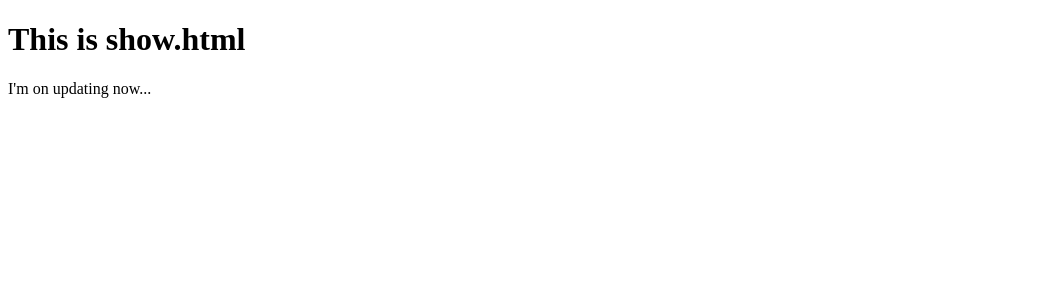
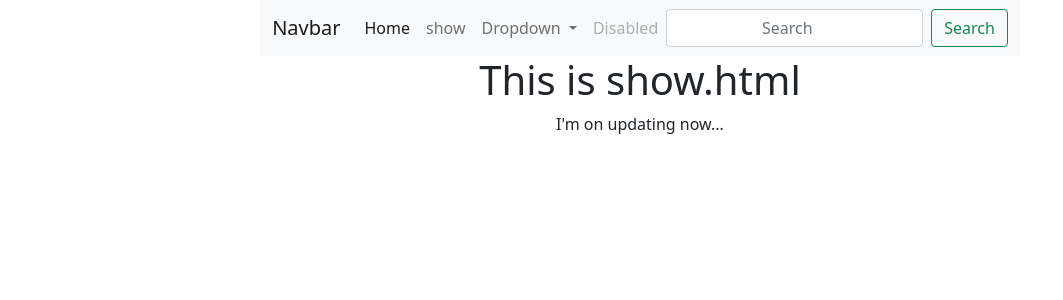
Before and after one commit to SJ-stk/sns-project, a Django app: page /show/ in a window 1280 px wide. Shown: the top 300 px of the page, without its empty margins (0-1063 px from the left). Run offline with Django 3.2, Linux system fonts and the light colour scheme.

Commit message:
update favsong

```diff
--- a/sns_project/main/templates/main/show.html
+++ b/sns_project/main/templates/main/show.html
@@ -1,4 +1,5 @@
 <!DOCTYPE html>
+{% extends 'base.html' %}
 {% load static %}
 <html lang="en">
 <head>
@@ -8,7 +9,9 @@
     <title>On show.html</title>
 </head>
 <body>
+    {% block content %}
     <h1>This is show.html</h1>
     <p>I'm on updating now...</p>
+    {% endblock %}
 </body>
 </html>
--- a/sns_project/main/views.py
+++ b/sns_project/main/views.py
@@ -7,3 +7,7 @@ def showmain(request):
 
 def showhw(request):
     return render(request, "main/show.html")
+
+
+def favmu(request):
+    return render(request, "main/music.html")
--- a/sns_project/sns_project/templates/shared/_navbar.html
+++ b/sns_project/sns_project/templates/shared/_navbar.html
@@ -7,17 +7,17 @@
       <div class="collapse navbar-collapse" id="navbarSupportedContent">
         <ul class="navbar-nav me-auto mb-2 mb-lg-0">
           <li class="nav-item">
-            <a class="nav-link active" aria-current="page" href="#">Home</a>
+            <a class="nav-link active" aria-current="page" href="{% url 'mainpage'%}">Home</a>
           </li>
           <li class="nav-item">
-            <a class="nav-link" href="#">Link</a>
+            <a class="nav-link" href="{%url 'show'%}">show</a>
           </li>
           <li class="nav-item dropdown">
             <a class="nav-link dropdown-toggle" href="#" id="navbarDropdown" role="button" data-bs-toggle="dropdown" aria-expanded="false">
               Dropdown
             </a>
             <ul class="dropdown-menu" aria-labelledby="navbarDropdown">
-              <li><a class="dropdown-item" href="#">Action</a></li>
+              <li><a class="dropdown-item" href="{%url 'music'%}">Fav music</a></li>
               <li><a class="dropdown-item" href="#">Another action</a></li>
               <li><hr class="dropdown-divider"></li>
               <li><a class="dropdown-item" href="#">Something else here</a></li>
--- a/sns_project/sns_project/urls.py
+++ b/sns_project/sns_project/urls.py
@@ -19,6 +19,7 @@ from main import views
 
 urlpatterns = [
     path("admin/", admin.site.urls),
-    path("", views.showmain),
-    path("show/", views.showhw),
+    path("", views.showmain, name="mainpage"),
+    path("show/", views.showhw, name="show"),
+    path("music/", views.favmu, name="music"),
 ]
```
Also changed, not shown: sns_project/main/templates/main/music.html (added, +7 -0 lines).
